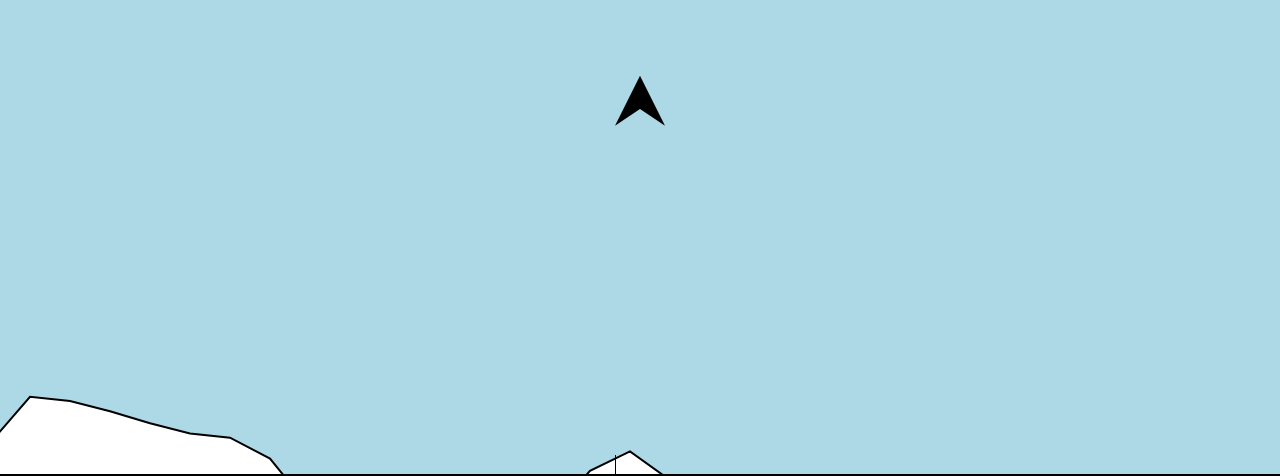
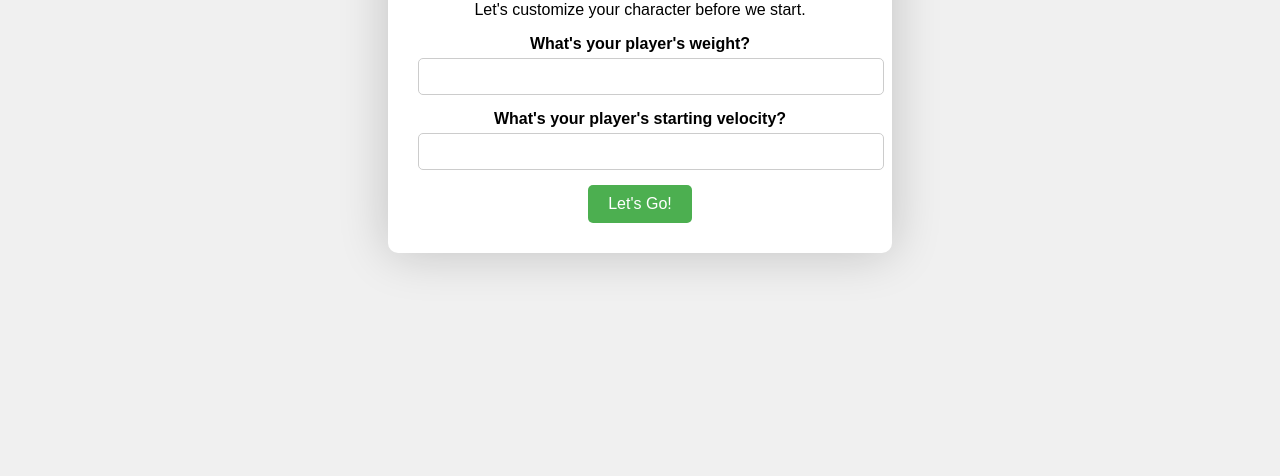
Before and after one commit to fantasyAlgo/Moon-lander, a plain HTML site: page index.html in a window 1280 px wide. Shown: the part 325-801 px from the top of the page. Drawn offline with Linux system fonts and the light colour scheme.

Commit message:
added a setup html page and a winning one

```diff
--- a/index.html
+++ b/index.html
@@ -3,24 +3,84 @@
 <head>
     <meta charset="UTF-8">
     <meta name="viewport" content="width=device-width, initial-scale=1.0">
-    <title>Document</title>
+    <title>Get Ready to Play!</title>
     <style>
         body {
+            background-color: #f0f0f0; /* Light gray background */
+            font-family: Arial, sans-serif;
             margin: 0;
-            padding: 0;
             display: flex;
             justify-content: center;
             align-items: center;
-            height: 100vh;
-            background-color: #f0f0f0;
+            min-height: 100vh; /* Ensures content fills viewport */
         }
-        canvas {
-            border: 1px solid #000;
+
+        .container {
+            background-color: #fff; /* White container */
+            border-radius: 10px; /* Rounded corners */
+            padding: 30px;
+            text-align: center;
+            box-shadow: 0 0 50px rgba(0, 0, 0, 0.2); /* Subtle shadow */
+        }
+
+        h1 {
+            font-size: 2em;
+            margin-bottom: 15px;
+        }
+
+        label {
+            display: block;
+            margin-bottom: 5px;
+            font-weight: bold;
+        }
+
+        input[type="number"] {
+            width: 100%;
+            padding: 10px;
+            border: 1px solid #ccc;
+            border-radius: 5px;
+            margin-bottom: 15px;
+        }
+
+        .button {
+            background-color: #4CAF50; /* Green button */
+            border: none;
+            color: white;
+            padding: 10px 20px;
+            text-align: center;
+            text-decoration: none;
+            display: inline-block;
+            font-size: 16px;
+            border-radius: 5px;
+            cursor: pointer;
+        }
+
+        .button:hover {
+            background-color: #3e8e41; /* Darker green on hover */
         }
     </style>
 </head>
 <body>
-    <canvas id="canvas"></canvas>
-    <script type = "module" src="main.js"></script>
+    <div class="container">
+        <h1>Get Ready for the Adventure!</h1>
+        <p>Let's customize your character before we start.</p>
+        <form>
+            <label for="weight">What's your player's weight?</label>
+            <input type="number" id="weight" name="weight" required>
+            <label for="velocity">What's your player's starting velocity?</label>
+            <input type="number" id="velocity" name="velocity" required>
+            <br>
+            <a onclick="saveInput()" href="game.html" class="button">Let's Go!</a>
+        </form>
+    </div>
+    <script>
+        function saveInput(){
+            console.log("I am here!")
+            var weight = document.getElementById("weight").value;
+            var velocity = document.getElementById("velocity").value;
+            localStorage.setItem("weight", weight);
+            localStorage.setItem("velocity", velocity);
+        }
+    </script>
 </body>
 </html>
--- a/main.js
+++ b/main.js
@@ -2,6 +2,10 @@ import { Simple1DNoise } from './perlin.js';
 
 const canvas = document.getElementById("canvas");
 const ctx = canvas.getContext("2d");
+const player_vel = localStorage.getItem("velocity");
+const player_weight = localStorage.getItem("weight");
+
+console.log(player_vel, player_weight);
 
 canvas.width = window.innerWidth;
 canvas.height = window.innerHeight;
@@ -107,13 +111,10 @@ function animate() {
                     perlin.getVal(player.lst[2][0]/200)*500 + camera_offset.y];
 
     if (player.lst[1][1]+camera_offset.y > attractPoint[0] || player.lst[2][1]+camera_offset.y > attractPoint[1]) {
-        if (Math.abs(player.force.y) <= 0.1 && sameInInterval(player.lst[1][1]+camera_offset.y, attractPoint[0], 1) &&
-                                                sameInInterval(player.lst[2][1]+camera_offset.y, attractPoint[1], 1)){
-            alert("You won");
-        }else{
-            console.log(player.force.y, player.lst[1][1]+camera_offset.y, attractPoint[0], player.lst[2][1]+camera_offset.y, attractPoint[1]);
-            alert("You lost");
-        }
+        if (Math.abs(player.force.y) <= 0.12 && sameInInterval(player.lst[1][1]+camera_offset.y, attractPoint[0], 1) &&
+                                                sameInInterval(player.lst[2][1]+camera_offset.y, attractPoint[1], 1))
+            window.location.href = "won.html";
+        else window.location.href = "game.html";
     }
     ctx.clearRect(0, 0, canvas.width, canvas.height);
     ctx.fillStyle = "#ADD8E6";
```
Also changed, not shown: game.html (added, +26 -0 lines), won.html (added, +11 -0 lines).
